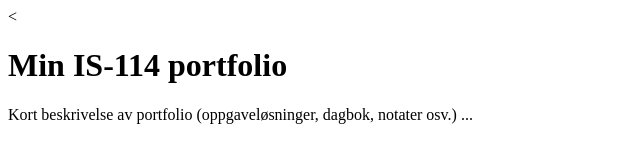
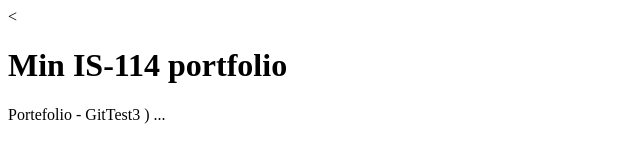
Before and after one commit to Emilinator1/GitTest3, a plain HTML site: page docs/index.html in a window 1280 px wide. Shown: the whole page, without its empty margins (0-640 px from the left). Drawn offline with Linux system fonts and the light colour scheme.

Commit message:
added name and portfolio

```diff
--- a/docs/index.html
+++ b/docs/index.html
@@ -3,10 +3,10 @@
 <head>
 <meta charset="utf-8">
 <meta name="viewport" content="width=device-width, initial-scale=1">
-<title>(navn [mellomnavn]* etternavn)</title>
+<title>(Emil Johansen Haraldsø)</title>
 <</head>
 <body>
 <h1>Min IS-114 portfolio</h1>
-<p>Kort beskrivelse av portfolio (oppgaveløsninger, dagbok, notater osv.) ...
+<p>Portefolio - GitTest3 ) ...
 </body>
 </html>
```
